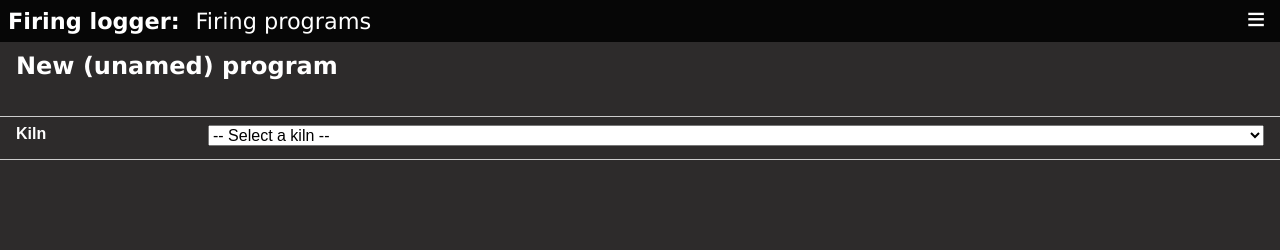
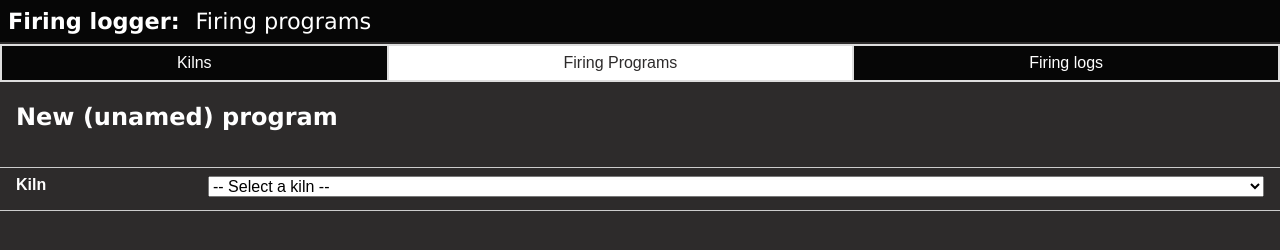
Before and after one commit to evanwills/firing-logger, a website built with Vite: page index.html in a window 1280 px wide. Built offline with nearby package versions, Linux system fonts and the light colour scheme.

Commit message:
make main nav mobile responsive.

```diff
--- a/css/atoms/base.css
+++ b/css/atoms/base.css
@@ -5,3 +5,9 @@ body {
   margin: 0;
   padding: 2rem 0 0 0;
 }
+
+
+
+@media screen and (min-width: 48rem) {
+  body { padding-top: 5.2rem; }
+}
--- a/css/protons/variables.css
+++ b/css/protons/variables.css
@@ -35,7 +35,13 @@
   --b-font: Arial, Helvetica, sans-serif;
   --h-font: Verdana, Geneva, Tahoma, sans-serif;
   --c-font: 'Courier New', Courier, monospace;
-}
+
+  --width-xs: 22rem;
+  --width-sm: 34rem;
+  --width-md: 48rem;
+  --width-lg: 62rem;
+  --width-xl: 75rem;
+};
 
 .ui-darkmode {
   --bg-colour: var(--dark-bg, #2d2b2b);
--- a/js/features/header/header.css
+++ b/js/features/header/header.css
@@ -75,3 +75,9 @@
     top: 0;
   }
 }
+
+
+@media screen and (min-width: 48rem) {
+  .main-menu__btn { display: none; }
+  .main-nav--closed { transform: scaleY(1); }
+}
```
